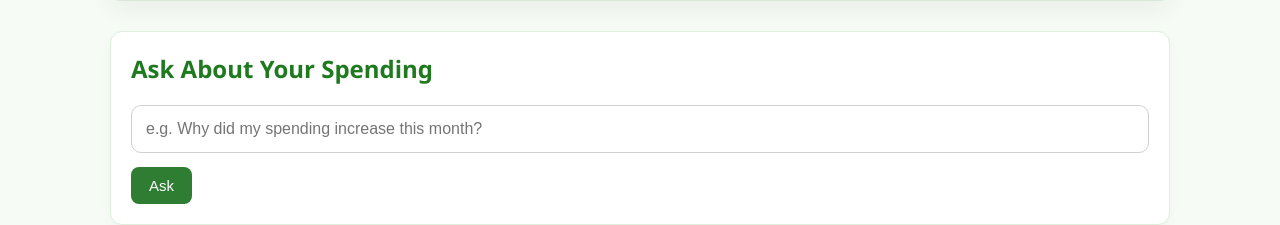
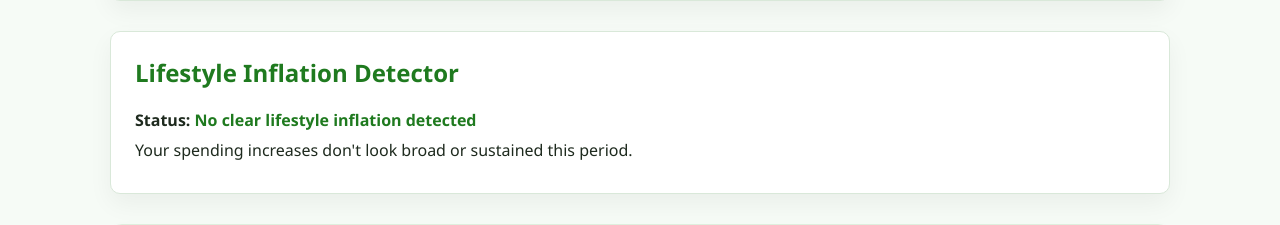
Before and after one commit to subharatti/Personalized-Budget-Analyzer, a Flask app: template src/templates/index.html in a window 1280 px wide. Shown: the part 528-753 px from the top of the page. Run offline with Flask 3, Linux system fonts and the light colour scheme; the template is opened without the code that fills it, so the values that code supplies are empty.

Commit message:
Added Lifestyle Inflation Detector + linked to Q&A chatbox

```diff
--- a/src/analysis.py
+++ b/src/analysis.py
@@ -63,3 +63,34 @@ def compare_periods(current_tx, previous_tx, min_change=50):
         }
 
     return comparison
+
+def detect_lifestyle_inflation(comparison):
+    discretionary = {
+        "Food And Drink",
+        "Shopping",
+        "Entertainment",
+        "Personal Care",
+        "Travel",
+        "Transportation"
+    }
+
+    increased = []
+    total_increase = 0.0
+
+    for category, data in comparison.items():
+        delta = data.delta if hasattr(data, "delta") else data.get("delta", 0)
+
+        if category in discretionary and delta > 0:
+            increased.append((category, float(delta)))
+            total_increase += float(delta)
+
+    increased.sort(key=lambda x: x[1], reverse=True)
+
+    flagged = (len(increased) >= 1 and total_increase >= 1)
+
+    return {
+        "flag": flagged,
+        "count": len(increased),
+        "total_increase": round(total_increase, 2),
+        "top_drivers": increased[:3],
+    }
--- a/src/app.py
+++ b/src/app.py
@@ -2,12 +2,11 @@ from flask import Flask, render_template
 from datetime import datetime, timedelta
 
 from data_loader import load_transactions
-from analysis import calculate_spending_summary, compare_periods
+from analysis import calculate_spending_summary, compare_periods, detect_lifestyle_inflation
 from charts import plot_spending_pie, plot_spending_bar
 
 from hf_assistant import ask_finance_question
 from flask import jsonify, request
-
 
 app = Flask(__name__)
 
@@ -39,6 +38,7 @@ def index():
     ]
 
     comparison = compare_periods(current_period, previous_period)
+    inflation = detect_lifestyle_inflation(comparison)
 
     plot_spending_pie(expenses)
     plot_spending_bar(expenses)
@@ -47,7 +47,8 @@ def index():
         "index.html",
         expenses=expenses,
         income_total=income_total,
-        comparison=comparison
+        comparison=comparison,
+        inflation=inflation
     )
 
 @app.route("/ask", methods=["POST"])
@@ -76,8 +77,43 @@ def ask():
     ]
 
     comparison = compare_periods(current_period, previous_period)
+    inflation = detect_lifestyle_inflation(comparison)
 
     q = question.lower()
+
+    if "lifestyle inflation" in q:
+        if inflation["flag"]:
+            return jsonify({
+                "answer": (
+                    "Yes, your spending pattern shows signs of lifestyle inflation. "
+                    f"Spending increased across {inflation['count']} categories, "
+                    "suggesting a upward shift rather than a one-time expense."
+                )
+            })
+        else:
+            return jsonify({
+                "answer": (
+                    "No clear lifestyle inflation was detected. "
+                    "Recent increases appear limited to one or two categories rather than a broad trend."
+                )
+            })
+
+
+    if "concern" in q or "worried" in q or "problem" in q:
+        if inflation["flag"]:
+            return jsonify({
+                "answer": (
+                    "It may be worth paying attention. Your discretionary spending has increased across "
+                    "multiple categories, which could affect savings if the trend continues."
+                )
+            })
+        else:
+            return jsonify({
+                "answer": (
+                    "There is no immediate cause for concern. "
+                    "Your spending changes do not appear widespread or sustained."
+                )
+            })
 
     if "least" in q or "smallest" in q:
         category = min(expenses, key=expenses.get)
@@ -123,10 +159,12 @@ def ask():
 
     if any(word in q for word in ["why", "increase", "decrease", "trend", "change"]):
         answer = ask_finance_question(
-            question,
-            format_dict(expenses),
-            format_changes(comparison)
+            question=question,
+            spending_summary=format_dict(expenses),
+            spending_changes=format_dict(comparison),
+            inflation=inflation
         )
+
     else:
         answer = "That question is better answered with direct calculations."
 
--- a/src/templates/index.html
+++ b/src/templates/index.html
@@ -211,6 +211,10 @@
             }
         }
 
+        ul {
+            margin: 10px 0 0 18px;
+        }
+
     </style>
 </head>
 
@@ -269,6 +273,35 @@
             </tr>
             {% endfor %}
         </table>
+    </div>
+
+    <div class="card">
+        <h2>Lifestyle Inflation Detector</h2>
+
+        {% if inflation.flag %}
+            <p style="margin: 8px 0;">
+                <strong>Status:</strong> <span class="negative">Possible lifestyle inflation</span>
+            </p>
+
+            <p style="margin: 8px 0;">
+                Spending increased across <strong>{{ inflation.count }}</strong> categories
+                (total increase of <strong>${{ "%.2f"|format(inflation.total_increase) }}</strong>).
+            </p>
+
+            <p style="margin: 8px 0;"><strong>Top contributors:</strong></p>
+            <ul>
+                {% for cat, delta in inflation.top_drivers %}
+                    <li>{{ cat }} increased</li>
+                {% endfor %}
+            </ul>
+        {% else %}
+            <p style="margin: 8px 0;">
+                <strong>Status:</strong> <span class="positive">No clear lifestyle inflation detected</span>
+            </p>
+            <p style="margin: 8px 0;">
+                Your spending increases don't look broad or sustained this period.
+            </p>
+        {% endif %}
     </div>
 
     <div class="ask-box">
```
Also changed, not shown: src/hf_assistant.py (+30 -12 lines).
